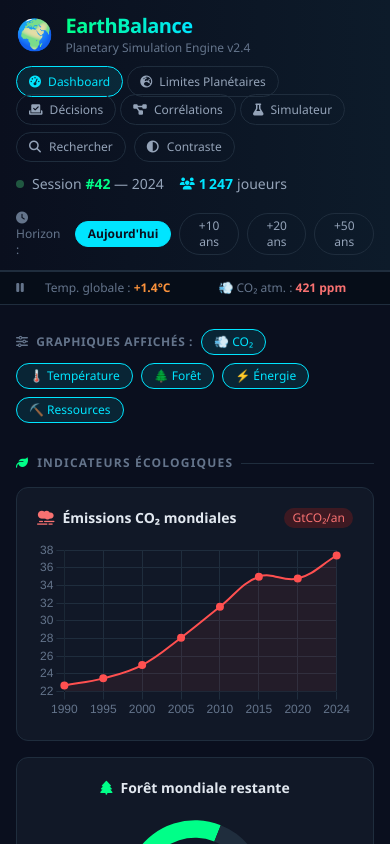
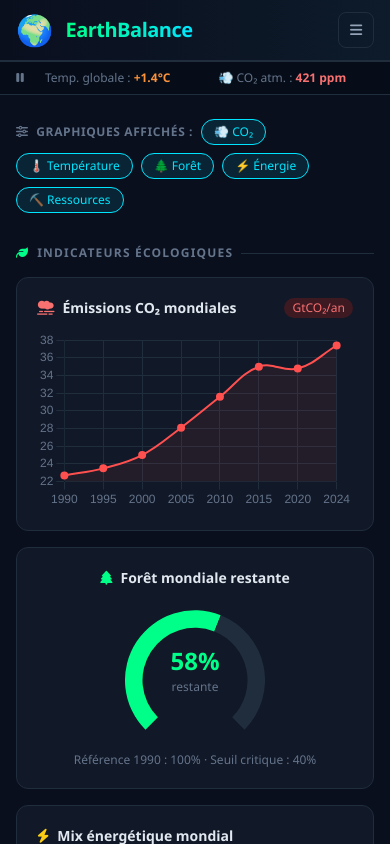
Before and after one commit to gaetanHerve/earthBalance, a Vue app: page / in a window 390 px wide. Shown: the top 844 px of the page. Built offline with nearby package versions, Linux system fonts and the light colour scheme.

Commit message:
responsive menu

```diff
--- a/src/components/layout/AppHeader.vue
+++ b/src/components/layout/AppHeader.vue
@@ -1,9 +1,11 @@
 <template>
-  <header class="bg-gradient-to-r from-eb-dark to-eb-mid border-b border-eb-border px-4 py-3 sticky top-0 z-50">
-    <div class="max-w-screen-xl mx-auto flex flex-wrap items-center justify-between gap-3">
+  <header class="bg-gradient-to-r from-eb-dark to-eb-mid border-b border-eb-border sticky top-0 z-50">
+
+    <!-- Barre principale -->
+    <div class="max-w-screen-xl mx-auto px-4 py-3 flex items-center justify-between gap-4">
 
       <!-- Logo + titre -->
-      <div class="flex items-center gap-3">
+      <div class="flex items-center gap-3 shrink-0">
         <span class="text-3xl" aria-hidden="true">🌍</span>
         <div>
           <router-link
@@ -13,11 +15,12 @@
           >
             EarthBalance
           </router-link>
-          <div class="text-xs text-slate-500">Planetary Simulation Engine v2.4</div>
+          <div class="text-xs text-slate-500 hidden sm:block">Planetary Simulation Engine v2.4</div>
         </div>
       </div>
 
-      <!-- Navigation principale -->
+      <!-- Desktop : nav + contrôles (masqué sur mobile) -->
+      <div class="hidden md:flex items-center gap-4 flex-wrap flex-1 justify-end">
         <nav aria-label="Navigation principale">
           <ul class="flex items-center gap-1 flex-wrap list-none p-0 m-0">
             <li v-for="link in navLinks" :key="link.to">
@@ -38,13 +41,9 @@
           </ul>
         </nav>
 
-      <!-- Barre de recherche + mode fort contraste -->
-      <div class="flex items-center gap-2">
         <AppSearch />
         <AppContrastToggle />
-      </div>
 
-      <!-- Session info + horizon temporel -->
         <div class="flex items-center gap-4 text-sm flex-wrap">
           <div class="flex items-center gap-2">
             <span class="w-2 h-2 rounded-full bg-green-400 animate-pulse-dot inline-block" aria-hidden="true"></span>
@@ -52,14 +51,11 @@
               Session <span class="text-eb-green font-bold">#42</span> — 2024
             </span>
           </div>
-
           <div class="flex items-center gap-1 text-slate-400">
             <i class="fa fa-users text-eb-cyan text-xs" aria-hidden="true"></i>
             <span class="font-bold text-eb-cyan" aria-live="polite">{{ playerCount.toLocaleString('fr-FR') }}</span>
             <span>joueurs</span>
           </div>
-
-        <!-- Sélecteur d'horizon temporel -->
           <div class="flex items-center gap-2" role="group" aria-label="Sélecteur d'horizon temporel">
             <span class="text-xs text-slate-500">
               <i class="fa fa-clock" aria-hidden="true"></i> Horizon :
@@ -67,7 +63,7 @@
             <button
               v-for="h in horizons"
               :key="h.value"
-            class="timeline-btn text-xs px-3 py-1 rounded-full border transition-all focus-visible:ring-2 focus-visible:ring-eb-cyan outline-none"
+              class="text-xs px-3 py-1 rounded-full border transition-all focus-visible:ring-2 focus-visible:ring-eb-cyan outline-none"
               :class="selectedHorizon === h.value
                 ? 'bg-eb-cyan text-eb-dark border-eb-cyan font-bold'
                 : 'bg-transparent text-slate-400 border-eb-border hover:border-eb-cyan/50'"
@@ -79,11 +75,95 @@
           </div>
         </div>
       </div>
+
+      <!-- Mobile : bouton hamburger -->
+      <button
+        class="md:hidden flex items-center justify-center w-9 h-9 rounded-lg border border-eb-border text-slate-400 hover:text-slate-200 hover:border-eb-cyan/50 transition-colors focus-visible:ring-2 focus-visible:ring-eb-cyan outline-none"
+        :aria-expanded="menuOpen"
+        aria-controls="mobile-menu"
+        :aria-label="menuOpen ? 'Fermer le menu' : 'Ouvrir le menu'"
+        @click="menuOpen = !menuOpen"
+      >
+        <i :class="['fa', menuOpen ? 'fa-xmark' : 'fa-bars', 'text-sm']" aria-hidden="true"></i>
+      </button>
+
+    </div>
+
+    <!-- Panneau mobile -->
+    <div
+      v-if="menuOpen"
+      id="mobile-menu"
+      class="md:hidden border-t border-eb-border bg-eb-dark/95 px-4 py-4 space-y-5"
+    >
+      <!-- Navigation -->
+      <nav aria-label="Navigation principale">
+        <ul class="space-y-1 list-none p-0 m-0">
+          <li v-for="link in navLinks" :key="link.to">
+            <router-link
+              :to="link.to"
+              class="flex items-center gap-3 px-3 py-2.5 rounded-lg border transition-all focus-visible:ring-2 focus-visible:ring-eb-cyan outline-none text-sm"
+              :class="[
+                $route.path === link.to
+                  ? 'border-eb-cyan text-eb-cyan bg-eb-cyan/10'
+                  : 'border-transparent text-slate-400 hover:border-eb-border hover:text-slate-200'
+              ]"
+              :aria-current="$route.path === link.to ? 'page' : undefined"
+            >
+              <i :class="['fa', link.icon, 'w-4 text-center']" aria-hidden="true"></i>
+              {{ link.label }}
+            </router-link>
+          </li>
+        </ul>
+      </nav>
+
+      <!-- Recherche + contraste -->
+      <div class="flex items-center gap-3 pt-1 border-t border-eb-border">
+        <AppSearch class="flex-1" align="left" />
+        <AppContrastToggle />
+      </div>
+
+      <!-- Session info -->
+      <div class="flex items-center justify-between text-xs text-slate-400 pt-1 border-t border-eb-border">
+        <div class="flex items-center gap-2">
+          <span class="w-2 h-2 rounded-full bg-green-400 animate-pulse-dot inline-block" aria-hidden="true"></span>
+          Session <span class="text-eb-green font-bold ml-1">#42</span>
+          <span class="text-slate-600">— 2024</span>
+        </div>
+        <div class="flex items-center gap-1">
+          <i class="fa fa-users text-eb-cyan" aria-hidden="true"></i>
+          <span class="font-bold text-eb-cyan" aria-live="polite">{{ playerCount.toLocaleString('fr-FR') }}</span>
+          <span>joueurs</span>
+        </div>
+      </div>
+
+      <!-- Horizon temporel -->
+      <div class="pt-1 border-t border-eb-border" role="group" aria-label="Sélecteur d'horizon temporel">
+        <div class="text-xs text-slate-500 mb-2">
+          <i class="fa fa-clock mr-1" aria-hidden="true"></i> Horizon temporel
+        </div>
+        <div class="flex gap-2 flex-wrap">
+          <button
+            v-for="h in horizons"
+            :key="h.value"
+            class="text-xs px-3 py-1.5 rounded-full border transition-all focus-visible:ring-2 focus-visible:ring-eb-cyan outline-none"
+            :class="selectedHorizon === h.value
+              ? 'bg-eb-cyan text-eb-dark border-eb-cyan font-bold'
+              : 'bg-transparent text-slate-400 border-eb-border hover:border-eb-cyan/50'"
+            :aria-pressed="selectedHorizon === h.value"
+            @click="setHorizon(h.value)"
+          >
+            {{ h.label }}
+          </button>
+        </div>
+      </div>
+    </div>
+
   </header>
 </template>
 
 <script setup lang="ts">
-import { ref } from 'vue'
+import { ref, watch } from 'vue'
+import { useRoute } from 'vue-router'
 import { storeToRefs } from 'pinia'
 import { usePlanetsStore } from '@/store/planets.store'
 import AppSearch from '@/components/layout/AppSearch.vue'
@@ -94,7 +174,9 @@ interface Horizon  { value: number; label: string }
 
 const planetsStore = usePlanetsStore()
 const { selectedHorizon } = storeToRefs(planetsStore)
+const route = useRoute()
 
+const menuOpen   = ref(false)
 const playerCount = ref<number>(1247)
 
 const navLinks: NavLink[] = [
@@ -115,6 +197,9 @@ const horizons: Horizon[] = [
 function setHorizon(value: number): void {
   planetsStore.setHorizon(value)
 }
+
+// Fermeture automatique lors d'un changement de route
+watch(() => route.path, () => { menuOpen.value = false })
 </script>
 
 <style scoped>
--- a/src/components/layout/AppSearch.vue
+++ b/src/components/layout/AppSearch.vue
@@ -22,7 +22,8 @@
       id="search-panel"
       role="search"
       aria-label="Recherche dans EarthBalance"
-      class="absolute right-0 top-full mt-2 w-80 bg-eb-mid border border-eb-border rounded-xl shadow-2xl z-50 overflow-hidden"
+      :class="['absolute top-full mt-2 w-80 bg-eb-mid border border-eb-border rounded-xl shadow-2xl z-50 overflow-hidden',
+               align === 'left' ? 'left-0' : 'right-0']"
     >
       <!-- Input -->
       <div class="p-3 border-b border-eb-border">
@@ -127,6 +128,9 @@ interface SearchItem {
   path: string
   keywords: string[]
 }
+
+const props = withDefaults(defineProps<{ align?: 'left' | 'right' }>(), { align: 'right' })
+const { align } = props
 
 const router = useRouter()
 
```
Lines whose indentation alone changed are shown as unchanged.
